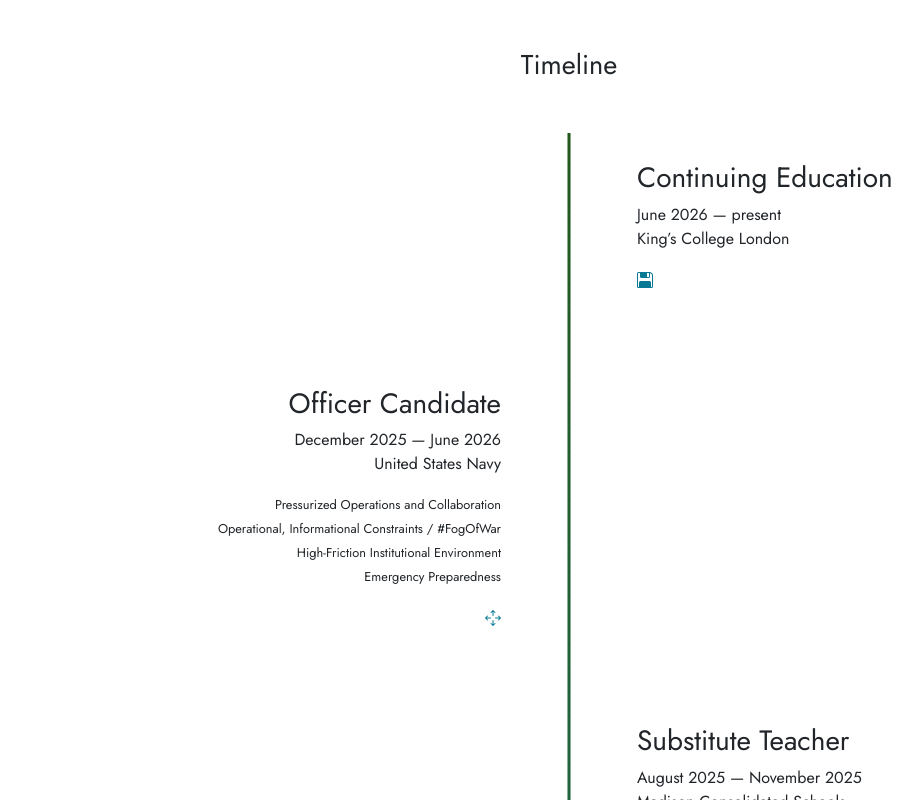
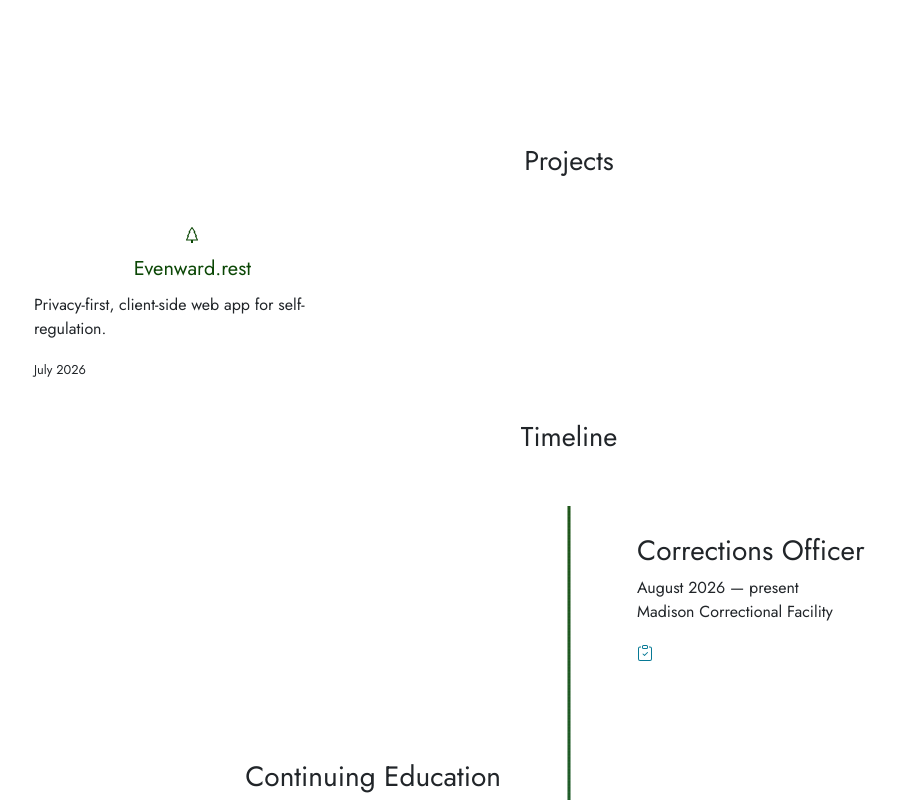
Before and after one commit to howardhayden/folio, a Next.js app: page /resume in a window 1280 px wide. Shown: the part 1060-1860 px from the top of the page, without its empty margins (71-993 px from the left). Built offline with nearby package versions, Linux system fonts and the light colour scheme.

Commit message:
Paper added to Shelf. Projects added to Resume page. One project added to Projects.

```diff
--- a/app/data.ts
+++ b/app/data.ts
@@ -81,6 +81,12 @@ export const skillStacks = [
 ];
 
 export const timeline = [
+  {
+    role: "Corrections Officer",
+    organization: "Madison Correctional Facility",
+    period: "August 2026 — present",
+    details: [],
+  },
   {
     role: "Continuing Education",
     organization: "King’s College London",
@@ -248,6 +254,7 @@ export const papers: Paper[] = [
   { title: "Becoming Bulletproof: Protect Yourself, Read People, Influence Situations, and Live Fearlessly", languages: ["English"], publishers: ["Atria Books"], date: "2020-04-21", authors: ["Evy Poumpouras"], collections: ["Lifestyle", "Personal Resilience"] },
   { title: "Frostpunk 2", languages: ["English", "French", "Italian", "German", "Spanish — Spain", "Japanese", "Korean", "Polish", "Portuguese — Brazil", "Russian", "Simplified Chinese", "Turkish", "Traditional Chinese", "Ukrainian"], publishers: ["11 bit studios"], date: "2024-09-20", authors: ["Alexandre Boiret", "Jakub Dzierżykraj-Stokalski", "Łukasz Juszczyk"], collections: ["Entertainment", "Civil", "Societal Resilience"] },
   { title: "The Apothecary Diaries", languages: ["Japanese", "English", "Spanish — Latin America", "French", "German", "Italian", "Portuguese — Brazil", "Arabic", "Hindi", "Indonesian", "Malay", "Thai", "Vietnamese"], publishers: ["Toho Animation Studio", "OLM", "Crunchyroll"], date: "2023-10-21", authors: ["Natsu Hyūga", "Touko Shino", "Norihiro Naganuma"], collections: ["Entertainment", "Civil", "Personal Resilience"] },
+  { title: "A Witch's Life in Mongol", languages: ["Japanese", "English"], publishers: ["Akita Shoten", "Yen Press"], date: "2021-09-25", authors: ["Tomato Soup"], collections: ["Civil", "Personal Resilience", "Societal Resilience", "Entertainment"] },
   { title: "Night in the Woods", languages: ["English", "French", "German", "Spanish — Spain", "Italian", "Portuguese — Brazil", "Russian", "Japanese", "Simplified Chinese"], publishers: ["Infinite Fall", "Finji"], date: "2017-02-21", authors: ["Scott Benson", "Bethany Hockenberry", "Alec Holowka"], collections: ["Entertainment", "Civil", "Personal Resilience", "Societal Resilience"] },
   { title: "Ascendance of a Bookworm", languages: ["Japanese", "English", "Spanish — Latin America", "French", "German", "Italian", "Portuguese — Brazil", "Russian", "Arabic"], publishers: ["Ajia-do Animation Works", "Crunchyroll"], date: "2019-10-03", authors: ["Miya Kazuki", "You Shiina", "Mitsuru Hongo"], collections: ["Entertainment", "Technology", "Business", "Personal Resilience", "Societal Resilience"] },
 ];
--- a/app/globals.css
+++ b/app/globals.css
@@ -428,7 +428,8 @@ label {
   animation: progress 1s ease-out forwards;
 }
 
-#papershelf .card {
+#papershelf .card,
+.folio-card-grid .card {
   border: none;
   margin-bottom: 20px;
   transition: transform 0.7s, z-index 0s 0.7s;
@@ -440,13 +441,18 @@ label {
   border: none;
 }
 
-#papershelf .card:hover {
+#papershelf .card:hover,
+.folio-card-grid .card:hover {
   transform: scale(1.1);
   z-index: 1;
   transition-delay: 0s;
 }
 
 #papershelf .card-columns {
+  margin: 0;
+}
+
+.folio-card-grid {
   margin: 0;
 }
 
@@ -527,25 +533,16 @@ a:hover {
 /* ASCII Art */
 #ascii {
   display: grid;
-  grid-template-columns: minmax(0, 1fr);
-  min-width: 0;
-  overflow: hidden;
+  grid-template-columns: minmax(min-content, 1fr);
   padding-right: 0;
 }
 
 #ascii pre {
   display: block;
+  white-space: pre-wrap;
+  word-wrap: break-word;
   justify-self: center;
-  max-width: none;
   transition: font-size 1s;
-  white-space: pre;
-  width: max-content;
-}
-
-@media (min-width: 768px) {
-  #ascii {
-    overflow: visible;
-  }
 }
 
 /* Pulse effect */
--- a/app/resume/ResumeExperience.tsx
+++ b/app/resume/ResumeExperience.tsx
@@ -1,6 +1,6 @@
 "use client";
 
-import { useEffect, useMemo, useRef, useState } from "react";
+import { useEffect, useMemo, useState } from "react";
 import { LegacyIcon, type LegacyIconName } from "../components/LegacyIcon";
 import { timeline } from "../data";
 
@@ -57,6 +57,7 @@ const modalContent = {
 const timelineIcons: Record<string, LegacyIconName> = {
   "King’s College London": "floppy2",
   "United States Navy": "arrows-move",
+  "Madison Correctional Facility": "clipboard-check",
   "Madison Consolidated Schools": "clipboard-check",
   "American Public University System": "mortarboard",
   "iSchool, University of Wisconsin-Madison": "floppy2",
@@ -67,81 +68,17 @@ const timelineIcons: Record<string, LegacyIconName> = {
 
 export default function ResumeExperience() {
   const [selected, setSelected] = useState<ModalId>(null);
-  const dialogRef = useRef<HTMLDivElement>(null);
-  const returnFocusRef = useRef<HTMLElement | null>(null);
   const mainTimeline = useMemo(() => timeline.filter((entry) => !["OhioLINK Luminary", "Undergraduate Teaching Assistant", "Volunteer"].includes(entry.role)), []);
   const blurred = selected ? " resume-content-is-blurred" : "";
-
-  const openModal = (modal: Exclude<ModalId, null>, trigger: HTMLElement) => {
-    returnFocusRef.current = trigger;
-    setSelected(modal);
-  };
-
-  const closeModal = () => setSelected(null);
 
   useEffect(() => {
     document.body.classList.toggle("resume-modal-open", Boolean(selected));
     if (!selected) return () => document.body.classList.remove("resume-modal-open");
-
-    const dialog = dialogRef.current;
-    const focusableSelector = [
-      "a[href]",
-      "button:not([disabled])",
-      "input:not([disabled])",
-      "select:not([disabled])",
-      "textarea:not([disabled])",
-      "[tabindex]:not([tabindex='-1'])",
-      "[contenteditable='true']",
-    ].join(",");
-    const focusableElements = () => Array.from(dialog?.querySelectorAll<HTMLElement>(focusableSelector) ?? [])
-      .filter((element) => !element.hidden && element.getAttribute("aria-hidden") !== "true");
-
-    const handleKeyDown = (event: KeyboardEvent) => {
-      if (event.key === "Escape") {
-        event.preventDefault();
-        closeModal();
-        return;
-      }
-
-      if (event.key !== "Tab" || !dialog) return;
-      const elements = focusableElements();
-
-      if (elements.length === 0) {
-        event.preventDefault();
-        dialog.focus();
-        return;
-      }
-
-      const first = elements[0];
-      const last = elements[elements.length - 1];
-      const activeElement = document.activeElement;
-
-      if (event.shiftKey && (activeElement === first || !dialog.contains(activeElement))) {
-        event.preventDefault();
-        last.focus();
-      } else if (!event.shiftKey && (activeElement === last || !dialog.contains(activeElement))) {
-        event.preventDefault();
-        first.focus();
-      }
-    };
-
-    const handleFocusIn = (event: FocusEvent) => {
-      if (dialog && !dialog.contains(event.target as Node)) {
-        (focusableElements()[0] ?? dialog).focus();
-      }
-    };
-
-    dialog?.focus({ preventScroll: true });
-    document.addEventListener("keydown", handleKeyDown);
-    document.addEventListener("focusin", handleFocusIn);
-
+    const close = (event: KeyboardEvent) => event.key === "Escape" && setSelected(null);
+    document.addEventListener("keydown", close);
     return () => {
-      document.removeEventListener("keydown", handleKeyDown);
-      document.removeEventListener("focusin", handleFocusIn);
+      document.removeEventListener("keydown", close);
       document.body.classList.remove("resume-modal-open");
-      const returnFocus = returnFocusRef.current;
-      returnFocusRef.current = null;
-      if (returnFocus?.isConnected) returnFocus.focus({ preventScroll: true });
     };
   }, [selected]);
 
@@ -154,7 +91,7 @@ export default function ResumeExperience() {
             {mainTimeline.map((entry, index) => {
               const className = `timeline-entry ${index % 2 ? "left" : "right"}`;
               return entry.role === "Officer Candidate" ? (
-                <div className={`${className} timeline-button`} role="button" tabIndex={0} onClick={(event) => openModal("officer", event.currentTarget)} onKeyDown={(event) => { if (event.key === "Enter" || event.key === " ") { event.preventDefault(); openModal("officer", event.currentTarget); } }} key={`${entry.period}-${entry.organization}`}>
+                <div className={`${className} timeline-button`} role="button" tabIndex={0} onClick={() => setSelected("officer")} onKeyDown={(event) => { if (event.key === "Enter" || event.key === " ") { event.preventDefault(); setSelected("officer"); } }} key={`${entry.period}-${entry.organization}`}>
                   <TimelineEntry entry={entry} icon={timelineIcons[entry.organization]} index={index} />
                 </div>
               ) : (
@@ -174,9 +111,9 @@ export default function ResumeExperience() {
         <p className="lead text-center" style={{ marginBottom: "9vh" }}>Graduated May 2023</p>
         <Progress label="Digital Humanities Forum Committee" start="August 2021" width="49%" />
         <Progress label="Diversity, Equity, and Inclusion Committee" start="August 2022" width="22%" />
-        <Progress label="OhioLINK Luminary" start="August 2021" width="49%" onClick={(trigger) => openModal("ohiolink", trigger)} />
-        <Progress label="B.A. Computer Science – Miami University" start="August 2019" width="100%" gradient onClick={(trigger) => openModal("undergrad", trigger)} />
-        <Progress label="Teaching Assistant" start="May 2022" width="29%" onClick={(trigger) => openModal("teaching", trigger)} />
+        <Progress label="OhioLINK Luminary" start="August 2021" width="49%" onClick={() => setSelected("ohiolink")} />
+        <Progress label="B.A. Computer Science – Miami University" start="August 2019" width="100%" gradient onClick={() => setSelected("undergrad")} />
+        <Progress label="Teaching Assistant" start="May 2022" width="29%" onClick={() => setSelected("teaching")} />
         <NoScriptUniversityDetails />
       </div>
 
@@ -193,8 +130,8 @@ export default function ResumeExperience() {
       </div>
 
       {selected && (
-        <div className="modal resume-modal" role="presentation" onPointerDown={closeModal}>
-          <div ref={dialogRef} className="modal-content" role="dialog" aria-modal="true" aria-labelledby="resume-modal-title" aria-keyshortcuts="Escape" tabIndex={-1} onPointerDown={(event) => event.stopPropagation()}>
+        <div className="modal resume-modal" role="presentation" onPointerDown={() => setSelected(null)}>
+          <div className="modal-content" role="dialog" aria-modal="true" aria-labelledby="resume-modal-title" onPointerDown={(event) => event.stopPropagation()}>
             <h3 id="resume-modal-title">{modalContent[selected].title}</h3>
             {modalContent[selected].subtitle && <p className="lead text-center">{modalContent[selected].subtitle}</p>}
             <p className="small text-center">{modalContent[selected].period}</p>
@@ -252,13 +189,13 @@ function TimelineEntry({ entry, icon, index }: { entry: (typeof timeline)[number
   );
 }
 
-function Progress({ label, start, width, gradient = false, onClick }: { label: string; start: string; width: string; gradient?: boolean; onClick?: (trigger: HTMLButtonElement) => void }) {
+function Progress({ label, start, width, gradient = false, onClick }: { label: string; start: string; width: string; gradient?: boolean; onClick?: () => void }) {
   const className = `progress-bar-fill ml-auto ${gradient ? "background-gradient-green-blue" : ""}`;
   return (
     <div className="progress-container">
       <div className="progress-bar-wrapper rounded-0">
         {onClick ? (
-          <button className={`${className} button-reset`} style={{ width }} onClick={(event) => onClick(event.currentTarget)} type="button"><span className="progress-value">&nbsp;{start}</span></button>
+          <button className={`${className} button-reset`} style={{ width }} onClick={onClick} type="button"><span className="progress-value">&nbsp;{start}</span></button>
         ) : (
           <div className={className} style={{ width, cursor: "auto" }}><span className="progress-value">&nbsp;{start}</span></div>
         )}
--- /dev/null
+++ b/app/resume/ResumeProjects.tsx
@@ -0,0 +1,59 @@
+const projects = [
+  {
+    name: "Evenward.rest",
+    url: "https://evenward.rest/",
+    summary: "Privacy-first, client-side web app for self-regulation.",
+    publication: "July 2026",
+  },
+];
+
+function TreeIcon() {
+  return (
+    <svg
+      xmlns="http://www.w3.org/2000/svg"
+      width="16"
+      height="16"
+      fill="currentColor"
+      className="bi bi-tree"
+      viewBox="0 0 16 16"
+      aria-hidden="true"
+    >
+      <path d="M8.416.223a.5.5 0 0 0-.832 0l-3 4.5A.5.5 0 0 0 5 5.5h.098L3.076 8.735A.5.5 0 0 0 3.5 9.5h.191l-1.638 3.276a.5.5 0 0 0 .447.724H7V16h2v-2.5h4.5a.5.5 0 0 0 .447-.724L12.31 9.5h.191a.5.5 0 0 0 .424-.765L10.902 5.5H11a.5.5 0 0 0 .416-.777zM6.437 4.758A.5.5 0 0 0 6 4.5h-.066L8 1.401 10.066 4.5H10a.5.5 0 0 0-.424.765L11.598 8.5H11.5a.5.5 0 0 0-.447.724L12.69 12.5H3.309l1.638-3.276A.5.5 0 0 0 4.5 8.5h-.098l2.022-3.235a.5.5 0 0 0 .013-.507" />
+    </svg>
+  );
+}
+
+export default function ResumeProjects() {
+  return (
+    <section className="container" aria-labelledby="projects-title">
+      <h2 className="text-center skill-stack-heading" id="projects-title">
+        Projects
+      </h2>
+      <div className="card-columns folio-card-grid">
+        {projects.map((project) => (
+          <article className="card" key={project.name}>
+            <div className="card-body">
+              <div className="row justify-content-center">
+                <a
+                  href={project.url}
+                  title={project.name}
+                  className="tool-icon"
+                  aria-label={`Visit ${project.name}`}
+                >
+                  <TreeIcon />
+                </a>
+              </div>
+              <h5 className="card-title tools-card-title row justify-content-center">
+                <a href={project.url}>{project.name}</a>
+              </h5>
+              <p className="card-text">{project.summary}</p>
+              <p className="card-text">
+                <small>{project.publication}</small>
+              </p>
+            </div>
+          </article>
+        ))}
+      </div>
+    </section>
+  );
+}
--- a/app/resume/page.tsx
+++ b/app/resume/page.tsx
@@ -3,6 +3,7 @@ import { SiteHeader } from "../components/SiteChrome";
 import { LegacyIcon, type LegacyIconName } from "../components/LegacyIcon";
 import { skillStacks } from "../data";
 import ResumeExperience from "./ResumeExperience";
+import ResumeProjects from "./ResumeProjects";
 
 export const metadata: Metadata = {
   title: "Resume",
@@ -54,6 +55,7 @@ export default function ResumePage() {
             ))}
           </div>
         </div>
+        <ResumeProjects />
         <ResumeExperience />
       </main>
     </>
```
